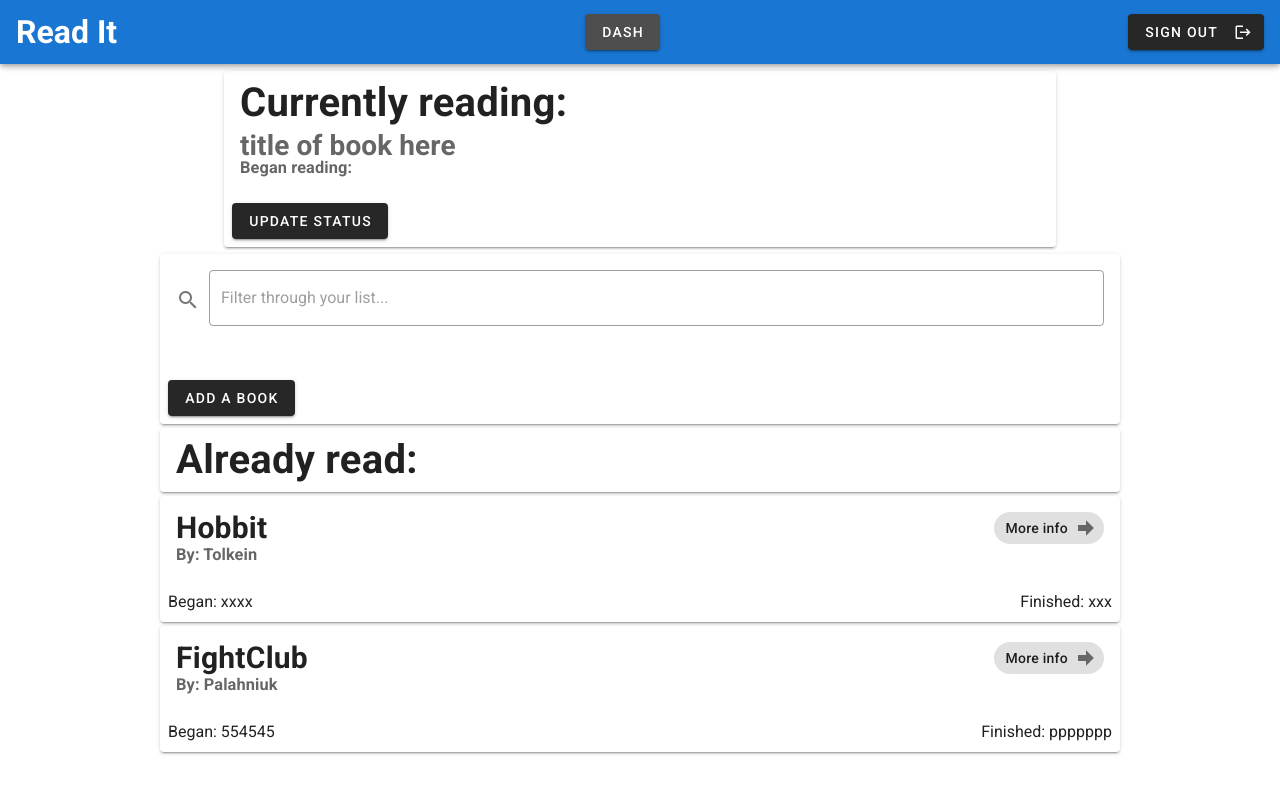
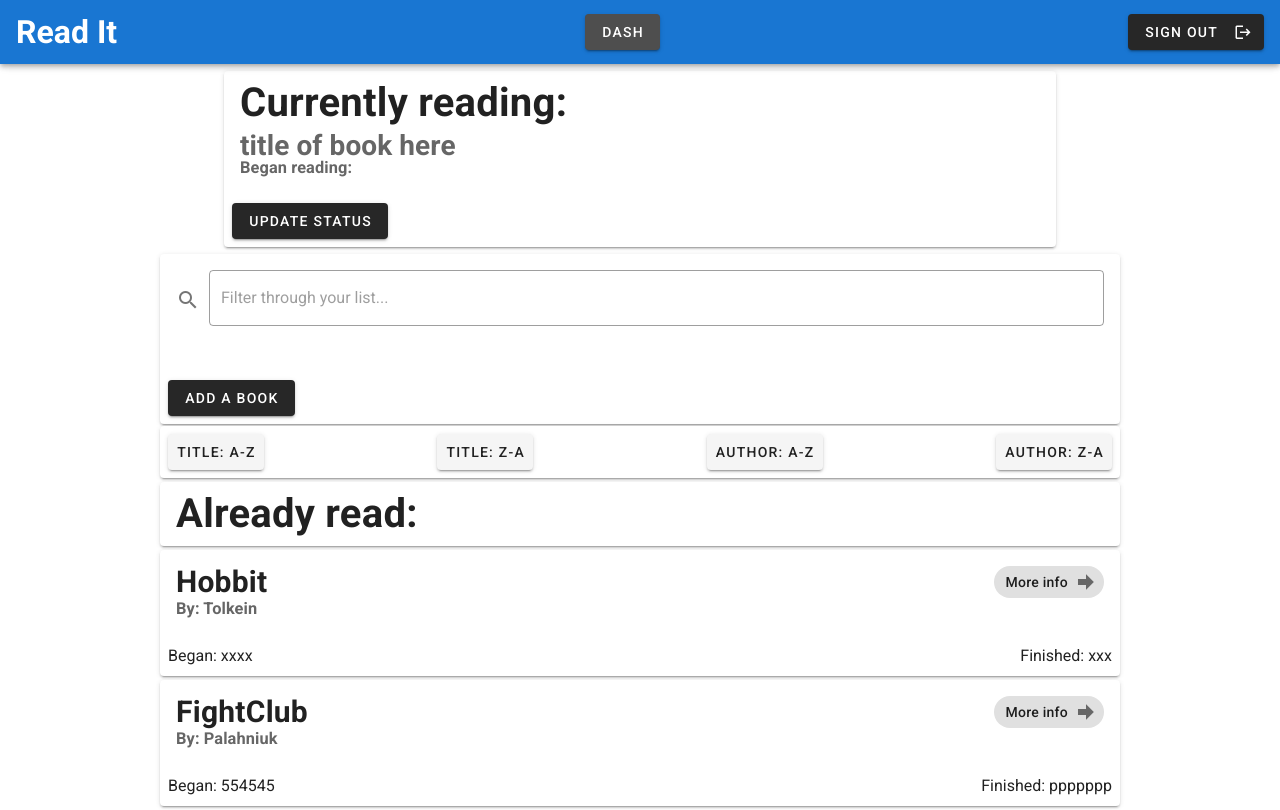
Before and after one commit to Holgermueller/HolgerMuellerWriter, a Vue app: page /dashboard in a window 1280 px wide. Built offline with nearby package versions, Linux system fonts and the light colour scheme.

Commit message:
built buttons for sorting

```diff
--- /dev/null
+++ b/src/components/DashComponents/SortingButtons.vue
@@ -0,0 +1,34 @@
+<template>
+  <div id="sortingButtons">
+    <v-card class="sorting-buttons-display">
+      <v-card-actions>
+        <v-btn>Title: A-z</v-btn>
+        <v-spacer></v-spacer>
+        <v-btn>Title: z-a</v-btn>
+        <v-spacer></v-spacer>
+        <v-btn>Author: a-z</v-btn>
+        <v-spacer></v-spacer>
+        <v-btn>
+          Author: z-a
+        </v-btn>
+      </v-card-actions>
+    </v-card>
+  </div>
+</template>
+
+<script>
+export default {
+  name: "SortingButtonsDisplay",
+
+  data() {
+    return {};
+  },
+};
+</script>
+
+<style scoped>
+.sorting-buttons-display {
+  width: 75%;
+  margin: 2px auto;
+}
+</style>
--- a/src/components/Dashboard.vue
+++ b/src/components/Dashboard.vue
@@ -3,6 +3,8 @@
     <CurrentlyReadingDisplay />
 
     <Filters />
+
+    <SortingButtonsDisplay />
 
     <BooksReadDisplay />
   </div>
@@ -11,6 +13,7 @@
 <script>
 import CurrentlyReadingDisplay from "./DashComponents/CurrentlyReading.vue";
 import Filters from "./DashComponents/Filters.vue";
+import SortingButtonsDisplay from "./DashComponents/SortingButtons.vue";
 import BooksReadDisplay from "./DashComponents/BooksRead.vue";
 
 export default {
@@ -19,6 +22,7 @@ export default {
   components: {
     CurrentlyReadingDisplay,
     Filters,
+    SortingButtonsDisplay,
     BooksReadDisplay,
   },
 };
```
